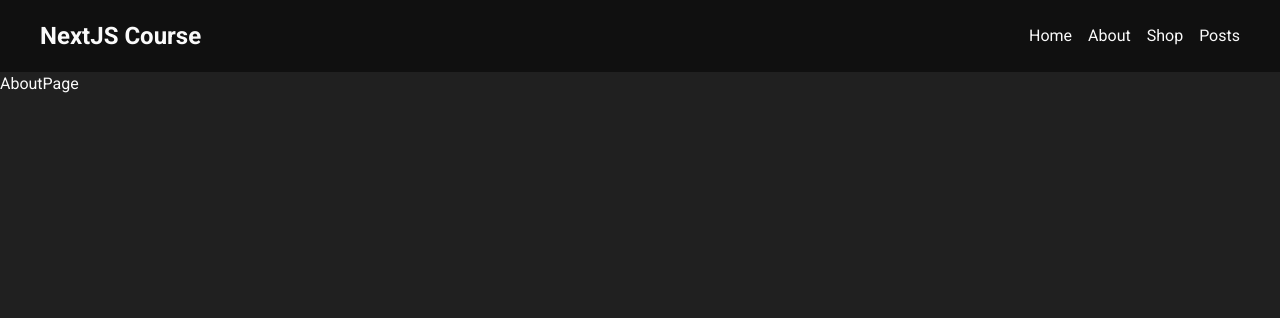
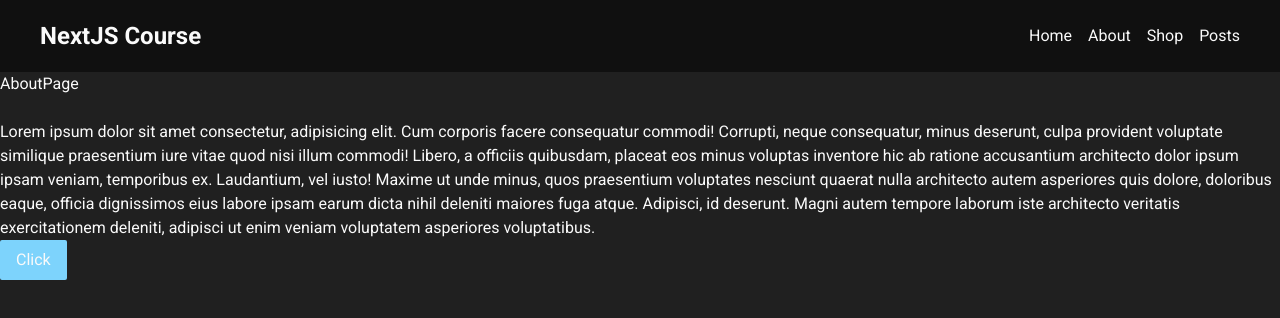
Before and after one commit to Git-Darkmoon/firstNext, a Next.js app: page /about in a window 1280 px wide. Shown: the top 318 px of the page. Built offline with nearby package versions, Linux system fonts and the light colour scheme.

Commit message:
feat: useRouter - next/navigation implementation onClick.

```diff
--- a/src/app/about/page.jsx
+++ b/src/app/about/page.jsx
@@ -1,9 +1,42 @@
-export const metadata = {
-  title: "About - Next.js",
-  description: "First project generated with Next.js 13",
-}
+"use client"
+
+import { useRouter } from "next/navigation"
 
 function AboutPage() {
-  return <div>AboutPage</div>
+  const router = useRouter()
+
+  return (
+    <section>
+      <h1>AboutPage</h1>
+      <br />
+      <p>
+        Lorem ipsum dolor sit amet consectetur, adipisicing elit. Cum corporis
+        facere consequatur commodi! Corrupti, neque consequatur, minus deserunt,
+        culpa provident voluptate similique praesentium iure vitae quod nisi
+        illum commodi! Libero, a officiis quibusdam, placeat eos minus voluptas
+        inventore hic ab ratione accusantium architecto dolor ipsum ipsam
+        veniam, temporibus ex. Laudantium, vel iusto! Maxime ut unde minus, quos
+        praesentium voluptates nesciunt quaerat nulla architecto autem
+        asperiores quis dolore, doloribus eaque, officia dignissimos eius labore
+        ipsam earum dicta nihil deleniti maiores fuga atque. Adipisci, id
+        deserunt. Magni autem tempore laborum iste architecto veritatis
+        exercitationem deleniti, adipisci ut enim veniam voluptatem asperiores
+        voluptatibus.
+      </p>
+      {/* Si estas redireccionando basado en un evento
+      next, no se hace con <Link/> sino con navigation
+      o lo que en versiones anteriores era "router"
+      */}
+      <button
+        className="bg-sky-300 px-4 py-2 rounded-sm"
+        onClick={() => {
+          alert("Executing code...")
+          router.push("/")
+        }}
+      >
+        Click
+      </button>
+    </section>
+  )
 }
 export default AboutPage
```
